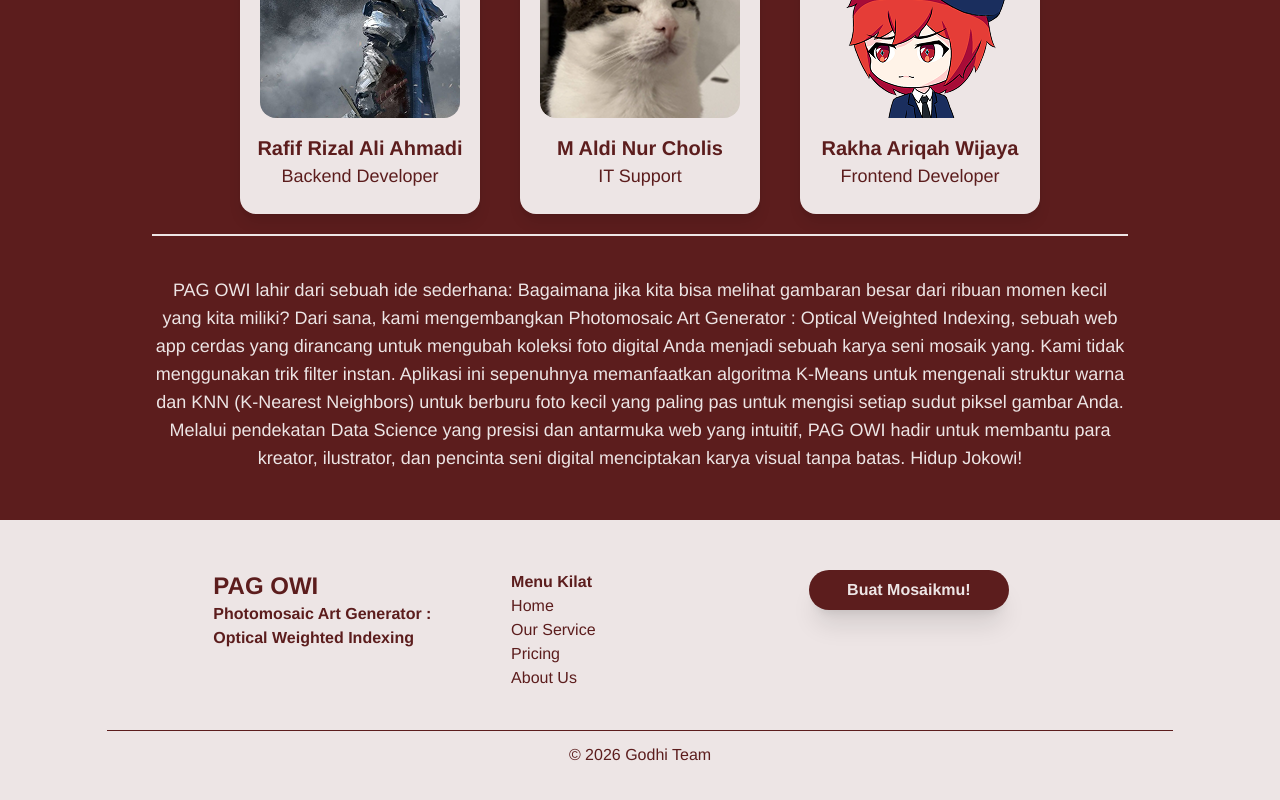
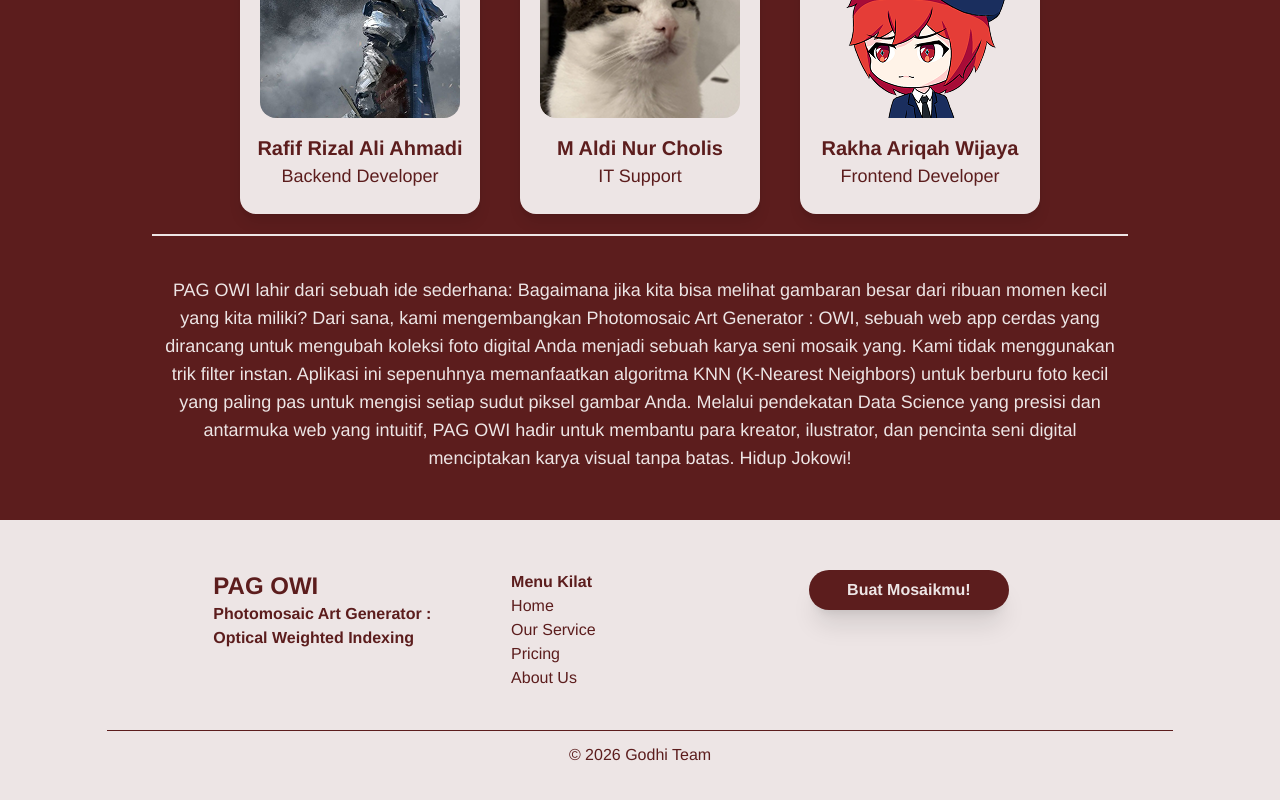
Before and after one commit to RakuToukan/pagowi-app, a Next.js app: page / in a window 1280 px wide. Shown: the part 1934-2734 px from the top of the page. Built offline with nearby package versions, Linux system fonts and the light colour scheme; no server answers.

Commit message:
change description

```diff
--- a/app/AboutSection.tsx
+++ b/app/AboutSection.tsx
@@ -69,12 +69,11 @@ const AboutSection = () => {
           <p className="text-lg text-secondary text-center mt-10">
             PAG OWI lahir dari sebuah ide sederhana: Bagaimana jika kita bisa
             melihat gambaran besar dari ribuan momen kecil yang kita miliki?
-            Dari sana, kami mengembangkan Photomosaic Art Generator : Optical
-            Weighted Indexing, sebuah web app cerdas yang dirancang untuk
-            mengubah koleksi foto digital Anda menjadi sebuah karya seni mosaik
-            yang. Kami tidak menggunakan trik filter instan. Aplikasi ini
-            sepenuhnya memanfaatkan algoritma K-Means untuk mengenali struktur
-            warna dan KNN (K-Nearest Neighbors) untuk berburu foto kecil yang
+            Dari sana, kami mengembangkan Photomosaic Art Generator : OWI,
+            sebuah web app cerdas yang dirancang untuk mengubah koleksi foto
+            digital Anda menjadi sebuah karya seni mosaik yang. Kami tidak
+            menggunakan trik filter instan. Aplikasi ini sepenuhnya memanfaatkan
+            algoritma KNN (K-Nearest Neighbors) untuk berburu foto kecil yang
             paling pas untuk mengisi setiap sudut piksel gambar Anda. Melalui
             pendekatan Data Science yang presisi dan antarmuka web yang
             intuitif, PAG OWI hadir untuk membantu para kreator, ilustrator, dan
--- a/app/CreateSection.tsx
+++ b/app/CreateSection.tsx
@@ -53,7 +53,6 @@ const CreateSection = () => {
   const resultUrlRef = useRef<string>("");
   const previewUrlRef = useRef<string>("");
 
-  // --- Fetch kategori saat mount ---
   useEffect(() => {
     const fetchCategories = async () => {
       setCategoriesLoading(true);
```
